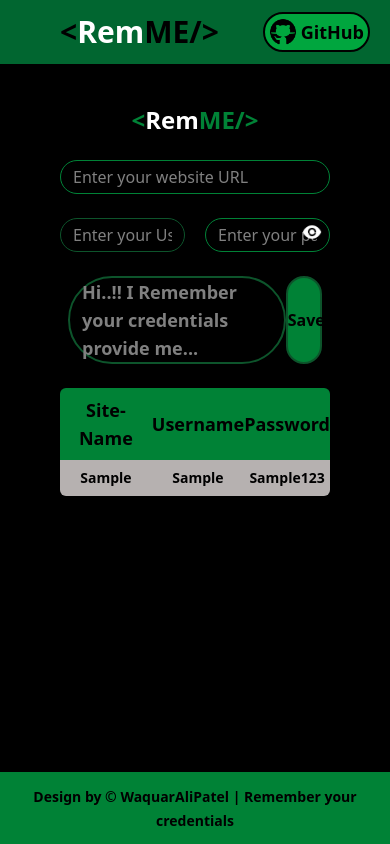
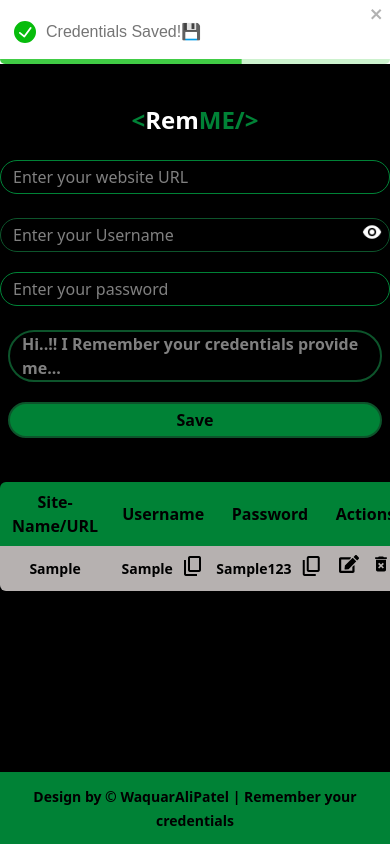
Before and after one commit to waquaralipatel/PasswordsManager-MERN-, a React (Vite) app: page / in a window 390 px wide. Both pictures are taken after typing "Sample", "Sample", "Sample123" into the empty fields and a click on the button "Save". Built offline with nearby package versions, Linux system fonts and the light colour scheme.

Commit message:
Update MainComponent.jsx

```diff
--- a/src/components/MainComponent.jsx
+++ b/src/components/MainComponent.jsx
@@ -1,5 +1,10 @@
 import React from 'react'
 import { useRef, useState, useEffect } from 'react'
+import { ToastContainer, toast } from "react-toastify";
+import "react-toastify/dist/ReactToastify.css";
+import { MdDeleteForever } from "react-icons/md";
+import { FaEdit } from "react-icons/fa";
+import { v4 as uuidv4 } from 'uuid';
 
 const MainComponent = () => {
     const ref = useRef()
@@ -17,9 +22,13 @@ const MainComponent = () => {
     const handleChange = (e) => {
         setform({ ...form, [e.target.name]: e.target.value })
     }
+    const copyText = (text) => {
 
+        navigator.clipboard.writeText(text);
+        toast.success("Successfully Copied! 📋");
+    }
     const showPassword = () => {
-        passref.current.type=passref.current.type==="password"?"text":"password"
+        passref.current.type = passref.current.type === "password" ? "text" : "password"
         console.log(passref.current.type);
 
         if (ref.current.src.includes("icons/passDisable.png")) {
@@ -33,49 +42,104 @@ const MainComponent = () => {
     }
 
     const savePwd = () => {
-        setpassArray([...passArray, form])
-        localStorage.setItem("passwords", JSON.stringify([...passArray, form]))
+        if(form.site.length>0 && form.username.length>0 && form.password.length>0){
+        setpassArray([...passArray, {...form,  id: uuidv4()} ])
+        localStorage.setItem("passwords", JSON.stringify([...passArray, {...form,  id: uuidv4()} ]))
         setform({ site: "", username: "", password: "" })
         console.log([...passArray, form])
+        toast.success("Credentials Saved!💾");
+        }else{
+            toast.error("Please fill all the fields!⚠️");
+        }
+    }
+    const delPwd = (id) => {
+        let c=confirm("Are you sure you want to delete this password?")
+        if(c){
+            console.log("delete pwd with id", id);
+            setpassArray(passArray.filter((item) => item.id !== id))
+            localStorage.setItem("passwords", JSON.stringify(passArray.filter((item) => item.id !== id)))
+            toast("Credentials Deleted!🗑️");
+
+        }
+    }
+    const editPwd = (id) => {
+        console.log("Eidting pwd with id", id);
+        setform(passArray.find((item) => item.id === id))
+        setpassArray(passArray.filter((item) => item.id !== id))
+        localStorage.setItem("passwords", JSON.stringify(passArray.filter((item) => item.id !== id)))
     }
 
     return (
         <>
             <div className="absolute top-0 z-[-2] h-screen w-screen rotate-180 transform bg-white bg-[radial-gradient(60%_120%_at_50%_50%,hsla(0,0%,100%,0)_0,rgba(144,238,144,0.5)_100%)]"></div>
-            <div className="h-[90vh] flex flex-col gap-6 container max-w-5xl mx-auto px-15 py-3 text-white bg-black pt-10 overflow-y-hidden">
+            <div className="h-[88.1vh] flex flex-col gap-6 container max-w-5xl mx-auto md:px-15 py-3 text-white bg-black pt-10 md:overflow-y-hidden overflow-y-auto">
                 <div className="logo font-bold text-2xl text-center ">
                     <span className="text-green-700 ">&lt;</span>
                     <span className='text-white'>Rem</span>
                     <span className='text-green-700'>ME/&gt;</span>
                 </div>
                 <input name='site' onChange={handleChange} value={form.site} type=" text" placeholder='Enter your website URL' className='border-1 border-green-700 rounded-full py-1 px-3 w-full' />
-                <div className="name-pwd flex gap-5 relative">
+                <div className="name-pwd flex flex-col md:flex-row gap-5 relative">
                     <input name='username' onChange={handleChange} value={form.username} type=" text" placeholder='Enter your Username' className='border-1 border-green-900 rounded-full py-1 px-3 w-full' />
                     <input ref={passref} name='password' onChange={handleChange} value={form.password} type="password" placeholder='Enter your password' className='border-1 border-green-700 rounded-full py-1 px-3 w-full' />
                     <span onClick={showPassword} className='absolute right-0  cursor-pointer '><img ref={ref} className='invert w-7 pr-2 pt-1' src="icons/passVisible.png" alt="" /></span>
                 </div>
-                <div className="save-btn w-full flex justify-between px-2">
-                    <p className='text-lg font-bold border-2 border-green-900 rounded-full px-3 text-[#808080]'>Hi..!! I Remember your credentials provide me...</p>
-                    <button onClick={savePwd} className='bg-green-700 hover:bg-green-700 rounded-full w-1/7 py-1 font-bold text-black border-2 border-green-900 cursor-pointer'>Save</button>
+                <div className="save-btn flex flex-col md:flex-row gap-5 items-center md:justify-between px-2">
+                    <p className='md:text-lg w-full font-bold border-2 border-green-900 rounded-full px-3 text-[#808080]'>Hi..!! I Remember your credentials provide me...</p>
+                    <button onClick={savePwd} className='bg-green-700 hover:bg-green-700 rounded-full md:w-1/7 w-full py-1 font-bold text-black border-2 border-green-900 cursor-pointer'>Save
+                    </button>
+                    <ToastContainer />
+
                 </div>
-                <div className="passwords-table flex flex-col gap-6 overflow-y-auto">
-                    {/*if you want to show the pwd below html code uncode */}
-                    {/* <span className='text-xl font-bold'>Your passwords</span> */}
+                <div className="passwords-table md:overflow-y-auto">
                     {passArray.length === 0 && <p className='text-center text-lg font-bold'>No passwords saved yet..!!</p>}
-                    {passArray.length != 0 && <table className='table-auto overflow-hidden rounded-md'>
+                    {passArray.length != 0 && <table className='table-auto overflow-hidden rounded-md mb-15 w-full'>
                         <thead className='bg-green-700 text-black p-9'>
                             <tr>
-                                <th className='py-2 text-lg font-bold'>Site-Name</th>
-                                <th className='py-2 text-lg font-bold'>Username</th>
-                                <th className='py-2 text-lg font-bold'>Password</th>
+                                <th className='py-2 text-md font-bold px-3'>Site-Name/URL</th>
+                                <th className='py-2 text-md font-bold px-3'>Username</th>
+                                <th className='py-2 text-md font-bold px-3'>Password</th>
+                                <th className='py-2 text-md font-bold px-3'>Actions</th>
                             </tr>
                         </thead>
                         <tbody className='bg-[#b6b1b0] text-black pb-20'>
                             {passArray.map((item) => {
                                 return (<tr key={Math.random()} className='text-center text-sm font-bold'>
                                     <td className="py-2"><a href={item.site} target='_blank'>{item.site}</a></td>
-                                    <td className="py-2">{item.username}</td>
-                                    <td className="py-2">{item.password}</td>
+                                    <td className="py-2 ">
+                                        <div className="text-copy flex justify-center items-center gap-2">
+                                            <span>{item.username}</span>
+                                            <div className="copyText cursor-pointer"
+                                                onClick={() => { copyText(item.username) }}>
+                                                <span className="material-symbols-outlined hover:text-green-900">
+                                                    content_copy
+                                                </span>
+                                            </div>
+                                        </div>
+                                    </td>
+                                    <td className="py-2 ">
+                                        <div className="text-copy flex justify-center items-center gap-2">
+                                            <span>{item.password}</span>
+                                            <div className="copyText cursor-pointer" onClick={() => { copyText(item.password) }}>
+                                                <span className="material-symbols-outlined hover:text-green-900">
+                                                    content_copy
+                                                </span>
+                                                <ToastContainer />
+                                            </div>
+                                        </div>
+                                    </td>
+                                    <td className="py-2 flex justify-center">
+                                        <div className="del-edit flex gap-3 ">
+                                            <div className="edit text-xl cursor-pointer hover:text-green-900"
+                                            onClick={()=>{editPwd(item.id)}}>
+                                                <FaEdit />
+                                            </div>
+                                            <div className="del text-xl cursor-pointer hover:text-green-900"
+                                            onClick={()=>{delPwd(item.id)}}>
+                                                <MdDeleteForever />
+                                            </div>
+                                        </div>
+                                    </td>
                                 </tr>)
                             })}
                         </tbody>
```
